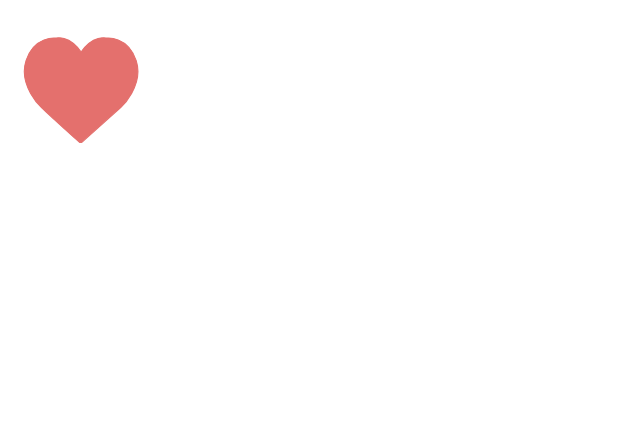
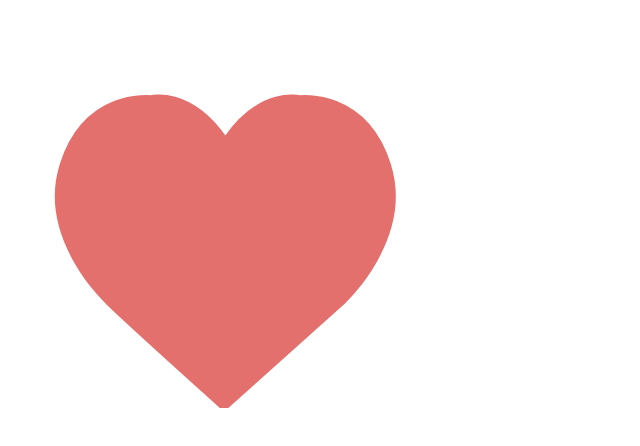
Before and after one commit to prethora/svg__manrayboy_animations, a plain HTML site: page index.html in a window 1280 px wide. Shown: the whole page, without its empty margins (0-640 px from the left). Drawn offline with Linux system fonts and the light colour scheme.

Commit message:
2021-11-11-18-50

```diff
--- a/index.html
+++ b/index.html
@@ -10,6 +10,6 @@
     </style>
 </head>
 <body>
-	<object type="image/svg+xml" data="heart.svg"></object>
+	<object type="image/svg+xml" data="heart.svg" style="height: 400px"></object>
 </body>
 </html>
```
